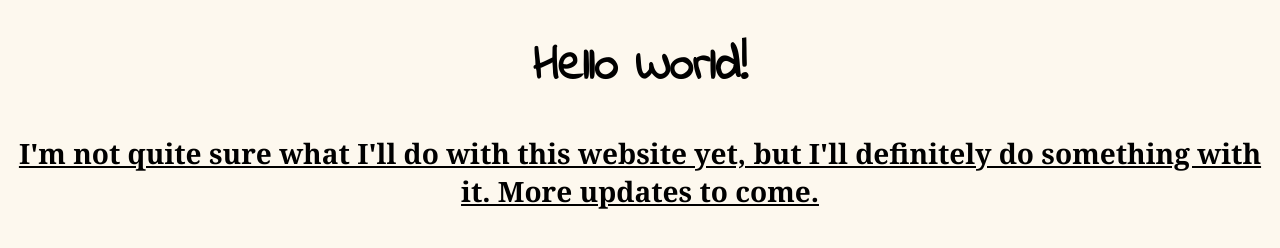
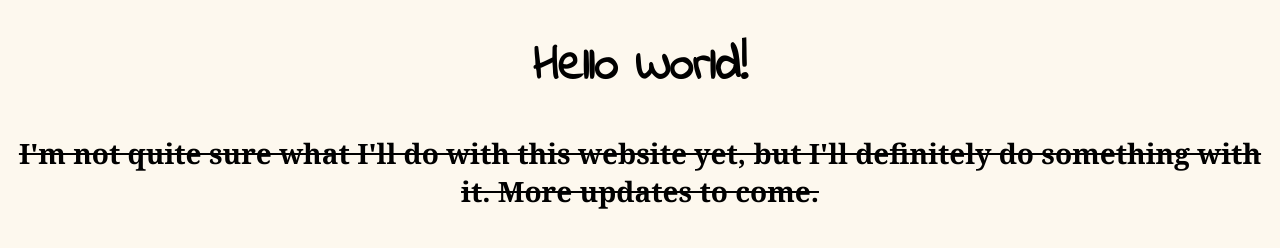
Before and after one commit to justinbronze/justinbronze.github.io, a plain HTML site: page index.html in a window 1280 px wide. Drawn offline with Linux system fonts and the light colour scheme.

Commit message:
Text-Dec Testing

```diff
--- a/style.css
+++ b/style.css
@@ -9,6 +9,6 @@ font-family: "Indie Flower";
 h2 {
 text-align: center;
 font-size: 28px;
-text-decoration: underline;
+text-decoration: line-through;
 font-family: "Cambria", "Times New Roman", serif;
 }
```
